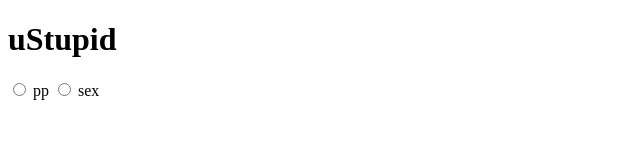
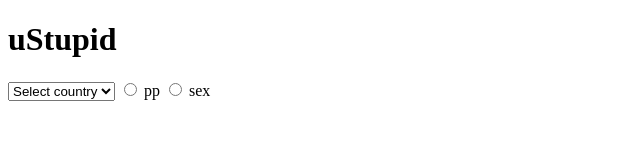
Before and after one commit to DaczoDenes/uStupid, a plain HTML site: page index.html in a window 1280 px wide. Shown: the whole page, without its empty margins (0-640 px from the left). Drawn offline with Linux system fonts and the light colour scheme.

Commit message:
Update index.html

```diff
--- a/index.html
+++ b/index.html
@@ -9,6 +9,13 @@
 </head>
 <body>
     <h1>uStupid</h1>
+    <select id="country" name="country">
+        <option>Select country</option>
+        <option value="Afganistan">Afghanistan</option>
+        <option value="Algeria">Algeria</option>
+        <option value="Algeria">Algeria</option>
+    </select>
+
     <input type="radio" name="q1" id="pp" value="pp">
     <label for="q1">pp</label>
     <input type="radio" name="q1" id="sex" value="sex">
```
